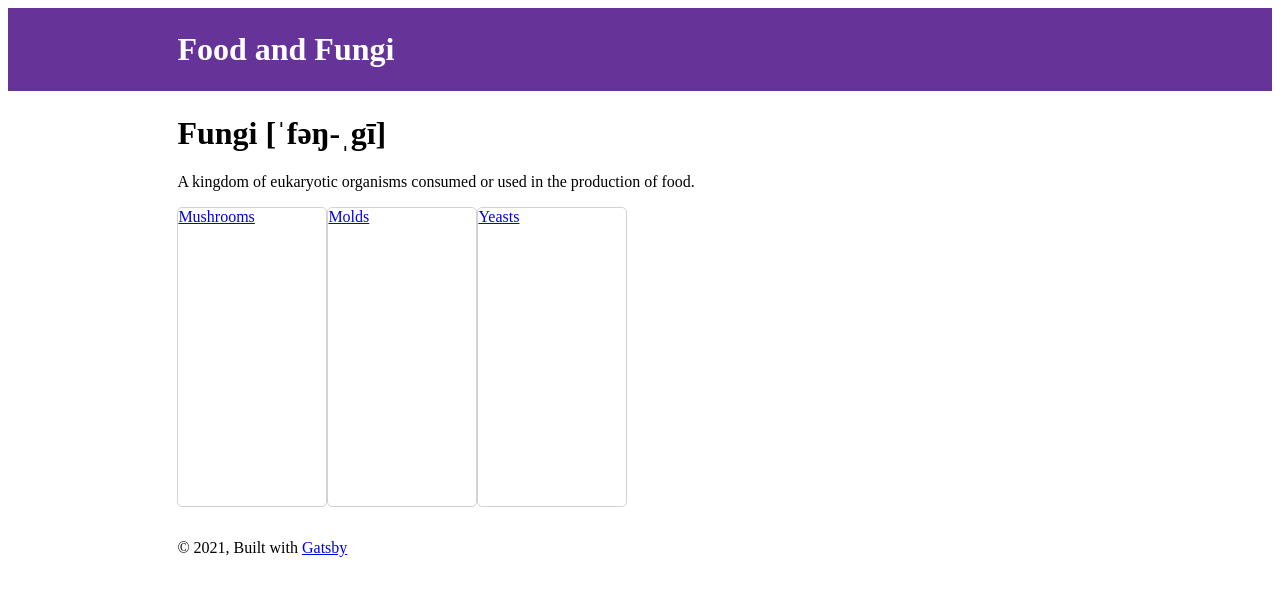
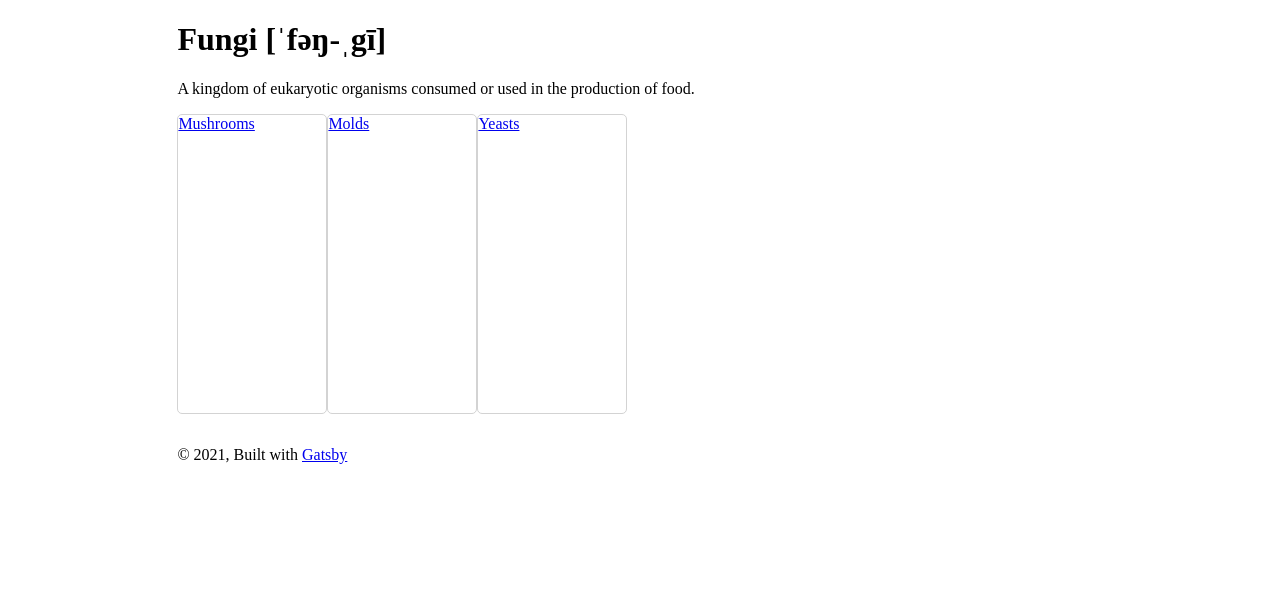
Before and after one commit to coleenhuang/food-and-fungi, a Gatsby site: page / in a window 1280 px wide. Built offline with nearby package versions, Linux system fonts and the light colour scheme; Gatsby itself is replaced by a stand-in of ours.

Commit message:
removed header

```diff
--- a/src/components/header.js
+++ /dev/null
@@ -1,42 +0,0 @@
-import { Link } from "gatsby"
-import PropTypes from "prop-types"
-import React from "react"
-
-const Header = ({ siteTitle }) => (
-  <header
-    style={{
-      background: `rebeccapurple`,
-      marginBottom: `1.45rem`,
-    }}
-  >
-    <div
-      style={{
-        margin: `0 auto`,
-        maxWidth: 960,
-        padding: `1.45rem 1.0875rem`,
-      }}
-    >
-      <h1 style={{ margin: 0 }}>
-        <Link
-          to="/"
-          style={{
-            color: `white`,
-            textDecoration: `none`,
-          }}
-        >
-          {siteTitle}
-        </Link>
-      </h1>
-    </div>
-  </header>
-)
-
-Header.propTypes = {
-  siteTitle: PropTypes.string,
-}
-
-Header.defaultProps = {
-  siteTitle: ``,
-}
-
-export default Header
--- a/src/components/layout.js
+++ b/src/components/layout.js
@@ -9,7 +9,6 @@ import React from "react"
 import PropTypes from "prop-types"
 import { useStaticQuery, graphql } from "gatsby"
 
-import Header from "./header"
 import "./layout.scss"
 
 const Layout = ({ children }) => {
@@ -25,7 +24,6 @@ const Layout = ({ children }) => {
 
   return (
     <>
-      <Header siteTitle={data.site.siteMetadata?.title || `Title`} />
       <div
         style={{
           margin: `0 auto`,
```
